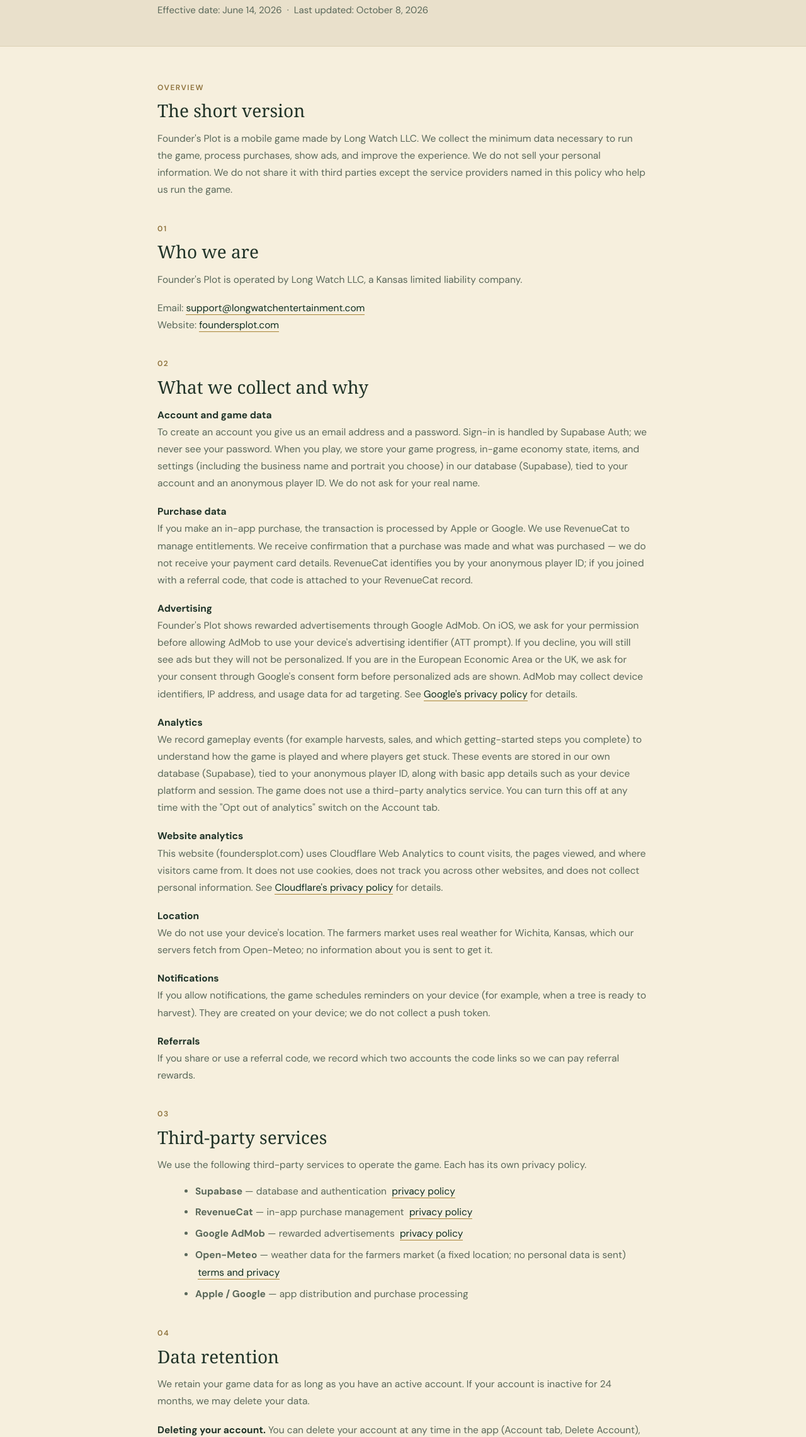
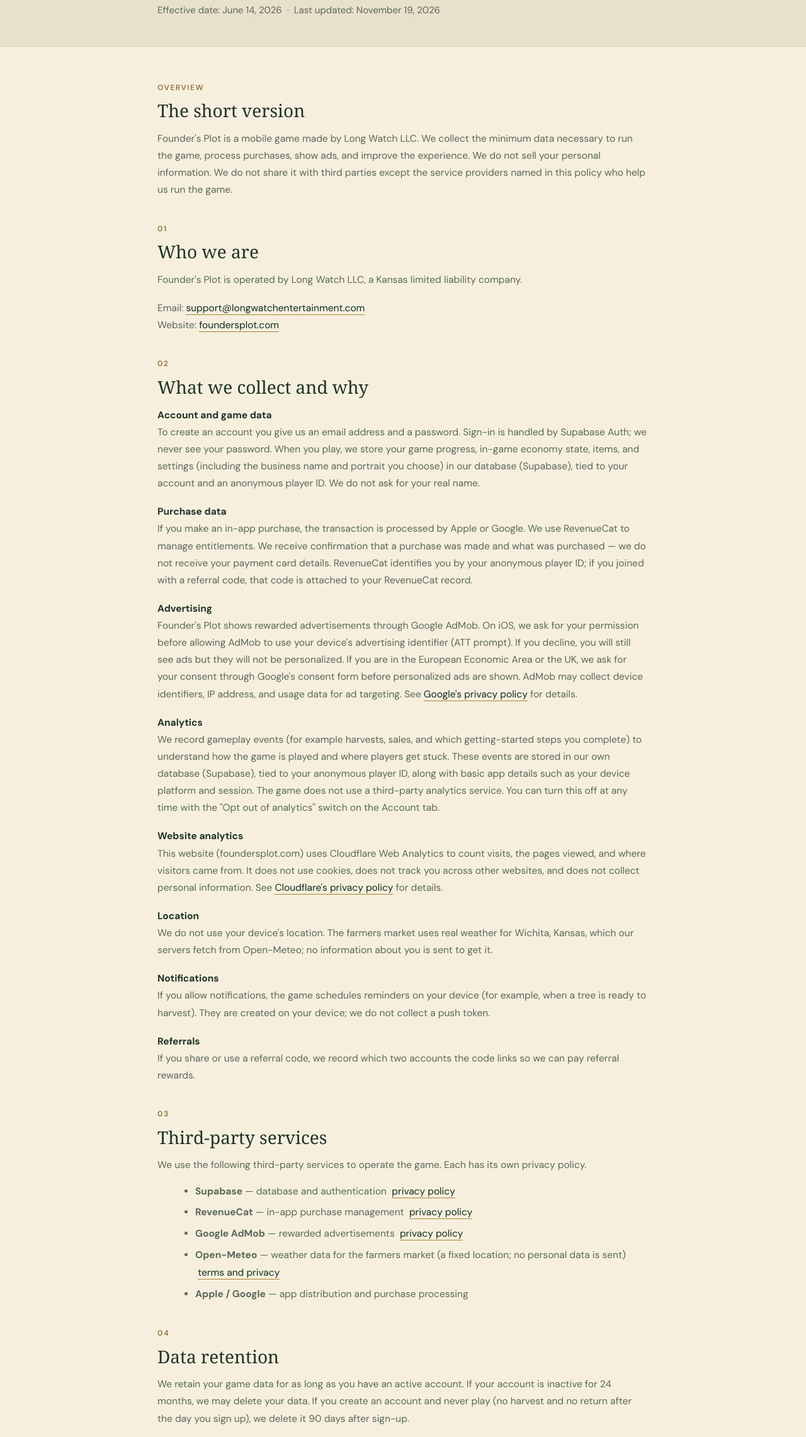
Before and after one commit to longwatchentertainment/foundersplot.com, a plain HTML site: page privacy.html in a window 1280 px wide. Shown: the part 250-2531 px from the top of the page at 63% size. Drawn offline with Linux system fonts and the light colour scheme; a web font is replaced by a local one.

Commit message:
Privacy policy: unplayed accounts are deleted 90 days after sign-up
Co-Authored-By: Claude Opus 5.5 <noreply@anthropic.com>

```diff
--- a/privacy.html
+++ b/privacy.html
@@ -29,7 +29,7 @@
   <div class="page-header-inner">
     <p class="eyebrow">Legal</p>
     <h1>Privacy Policy</h1>
-    <p class="updated">Effective date: June 14, 2026 &nbsp;&middot;&nbsp; Last updated: October 8, 2026</p>
+    <p class="updated">Effective date: June 14, 2026 &nbsp;&middot;&nbsp; Last updated: November 19, 2026</p>
   </div>
 </div>
 
@@ -96,7 +96,7 @@
     <div class="policy-section">
       <div class="section-num">04</div>
       <h2>Data retention</h2>
-      <p>We retain your game data for as long as you have an active account. If your account is inactive for 24 months, we may delete your data.</p>
+      <p>We retain your game data for as long as you have an active account. If your account is inactive for 24 months, we may delete your data. If you create an account and never play (no harvest and no return after the day you sign up), we delete it 90 days after sign-up.</p>
       <p><strong>Deleting your account.</strong> You can delete your account at any time in the app (Account tab, Delete Account), or by emailing us at <a href="mailto:support@longwatchentertainment.com">support@longwatchentertainment.com</a> from the address on your account. Deleting your account permanently removes your sign-in, game progress, coins, items, referral records, and analytics events. Purchased coins are not refunded. We keep the records of your in-app purchases (the transaction log from Apple or Google, received through RevenueCat and linked only to your anonymous player ID) as needed for accounting, tax, and refund handling.</p>
       <p>Analytics data is retained for 12 months and then aggregated or deleted.</p>
     </div>
```
